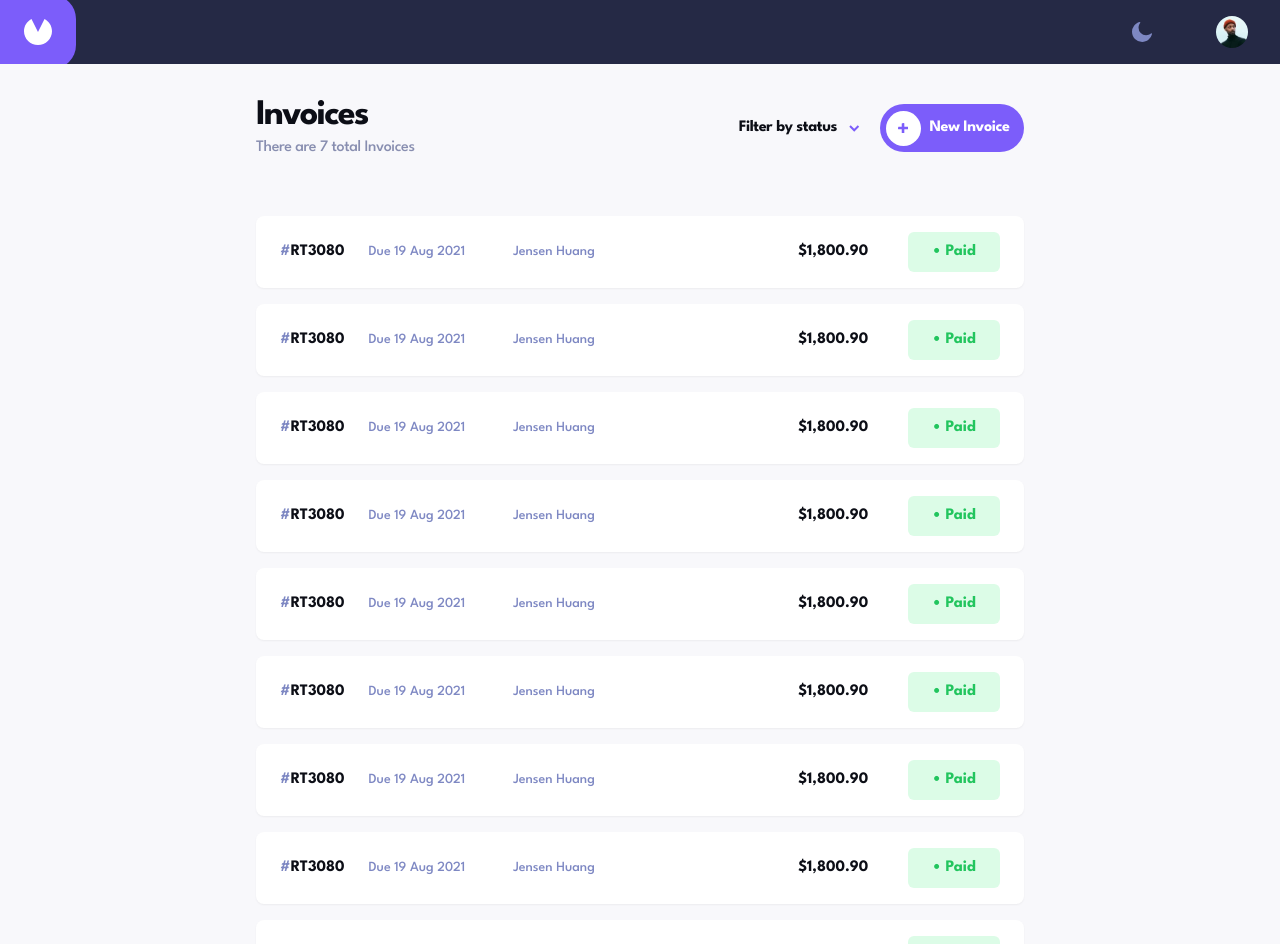
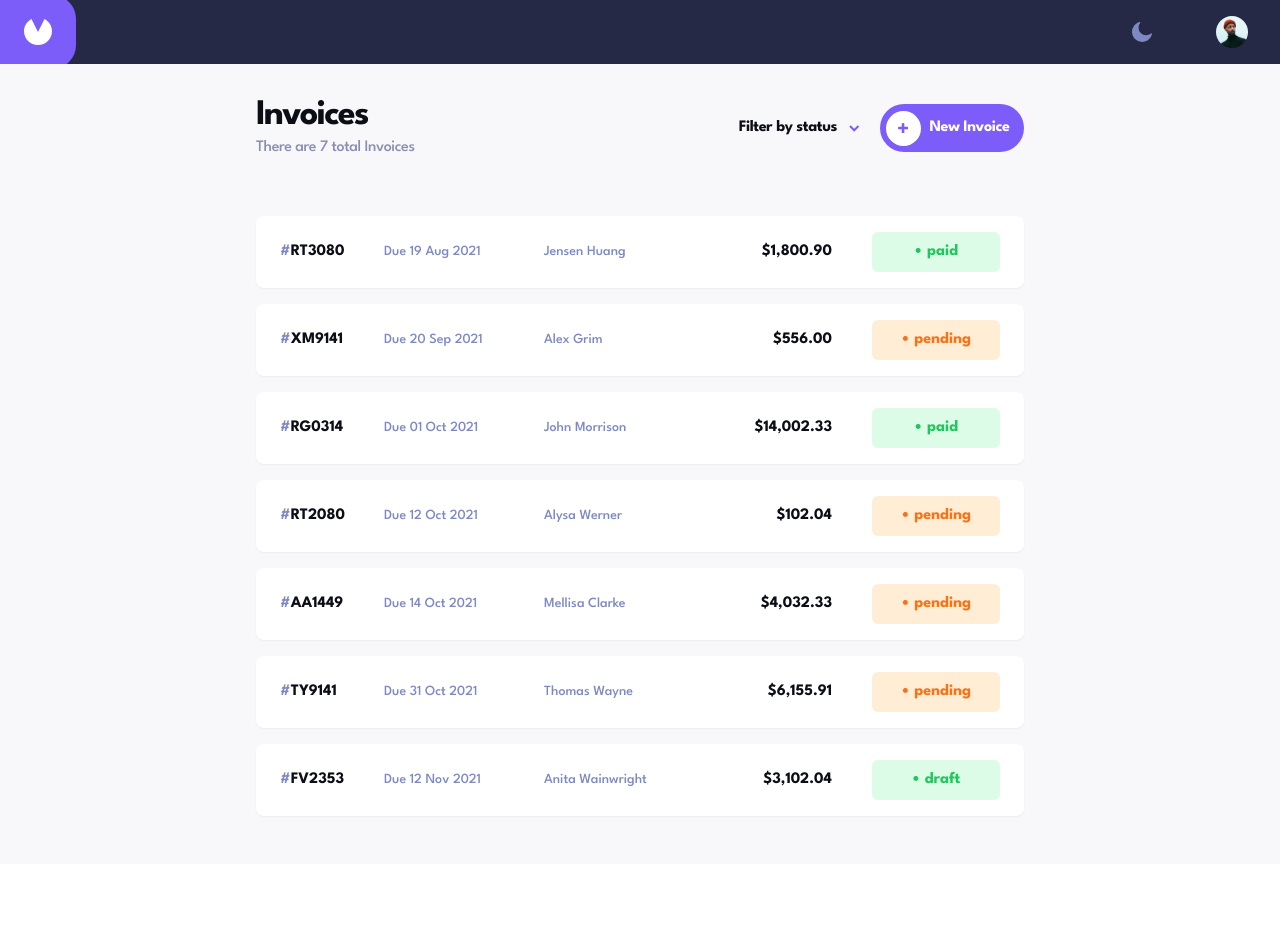
Before and after one commit to JomersDev/invoicely, a React (Vite) app: page / in a window 1280 px wide. Shown: the top 944 px of the page. After the commit the page ends 864 px from the top, so only its background shows below. Built offline with nearby package versions, Linux system fonts and the light colour scheme.

Commit message:
generate initial invoices from data file

```diff
--- a/src/Components/InvoiceList/InvoiceCard.jsx
+++ b/src/Components/InvoiceList/InvoiceCard.jsx
@@ -1,22 +1,28 @@
 import React from "react";
 
-export default function InvoiceCard() {
+export default function InvoiceCard({id, paymentDue, clientName, total,status}) {
+
+    const [year, month, day] = paymentDue.split('-')
+    let date = new Date(+year, +month - 1, +day)
+    const textFormatMonth = date.toLocaleString('default', { month: 'short' });
+    const formattedDate = `${day} ${textFormatMonth} ${year}`
+
     return (
         <div className="flex items-center justify-between w-full max-w-3xl p-6 bg-white rounded-lg shadow-sm text-chinese-black md:py-4">
             <div className="flex flex-col gap-y-6 md:flex-row md:gap-x-6">
-                <p className="font-bold">
-                    <span className="text-ube">#</span>RT3080
+                <p className="w-20 font-bold">
+                    <span className="text-ube">#</span>{id}
                 </p>
                 <div className="flex flex-col gap-y-2 md:flex-row md:items-center md:gap-x-12">
-                    <p className="text-sm text-ube">
-                        Due 19 Aug 2021
+                    <p className="text-sm w-28 text-ube">
+                        Due {formattedDate}
                     </p>
                     <div>
                         <p className="font-bold md:hidden">
-                            $1,800.90
+                            ${total.toLocaleString(undefined, { minimumFractionDigits: 2, maximumFractionDigits: 2 })}
                         </p>
-                        <p className="hidden text-sm text-ube md:block">
-                            Jensen Huang
+                        <p className="hidden text-sm text-left w-28 text-ube md:block">
+                            {clientName}
                         </p>
                     </div>
                 </div>
@@ -24,14 +30,14 @@ export default function InvoiceCard() {
             <div className="flex flex-col items-end gap-y-9 md:flex-row md:items-center md:gap-x-10">
                 <div>
                     <p className="text-sm text-ube md:hidden">
-                        Jensen Huang
+                        {clientName}
                     </p>
-                    <p className="font-bold md:block">
-                        $1,800.90
+                    <p className="hidden font-bold md:block">
+                        ${total.toLocaleString(undefined, { minimumFractionDigits: 2, maximumFractionDigits: 2 })}
                     </p>
                 </div>
-                <p className="px-6 py-2 font-bold text-center text-green-500 bg-green-100 rounded-md">
-                    • Paid
+                <p className={`px-6 py-2 font-bold w-32 text-center text-green-500 bg-green-100 rounded-md ${status === "pending" ? 'bg-orange-100 text-orange-500' : ''} ${status === "draft" ? 'bg-gray-100 text-gray-500' : ''}`}>
+                    • {status}
                 </p>
             </div>
         </div>
--- a/src/Pages/InvoiceList.jsx
+++ b/src/Pages/InvoiceList.jsx
@@ -1,8 +1,12 @@
-import React from "react";
+import React, { useState } from "react";
 import NewInvoiceBtn from "../Components/Buttons/NewInvoiceBtn";
 import InvoiceCard from "../Components/InvoiceList/InvoiceCard";
+import data from "../data"
 
 export default function InvoiceList() {
+
+    const [invoices, setInvoices] = useState(data)
+
     return (
         <section className="min-h-screen px-6 pt-8 bg-ghost-white md:px-12 lg:w-full lg:px-80">
             <div className="flex items-center justify-between max-w-3xl mx-auto">
@@ -25,18 +29,16 @@ export default function InvoiceList() {
                 </div>
             </div>
             <div className="flex flex-col items-center mt-8 gap-y-4 md:mt-14">
-                <InvoiceCard />
-                <InvoiceCard />
-                <InvoiceCard />
-                <InvoiceCard />
-                <InvoiceCard />
-                <InvoiceCard />
-                <InvoiceCard />
-                <InvoiceCard />
-                <InvoiceCard />
-                <InvoiceCard />
-                <InvoiceCard />
-                <InvoiceCard />
+                {invoices.map(invoice => {
+                    return <InvoiceCard
+                                key={invoice.id}
+                                id={invoice.id}
+                                paymentDue={invoice.paymentDue}
+                                clientName={invoice.clientName}
+                                total={invoice.total}
+                                status={invoice.status}
+                            />
+                })}
             </div>
         </section>
     )
--- a/data.json
+++ b/src/data.js
@@ -1,4 +1,4 @@
-[
+const data = [
   {
     "id": "RT3080",
     "createdAt": "2021-08-18",
@@ -229,3 +229,5 @@
     "total": 3102.04
   }
 ]
+
+export default data
```
